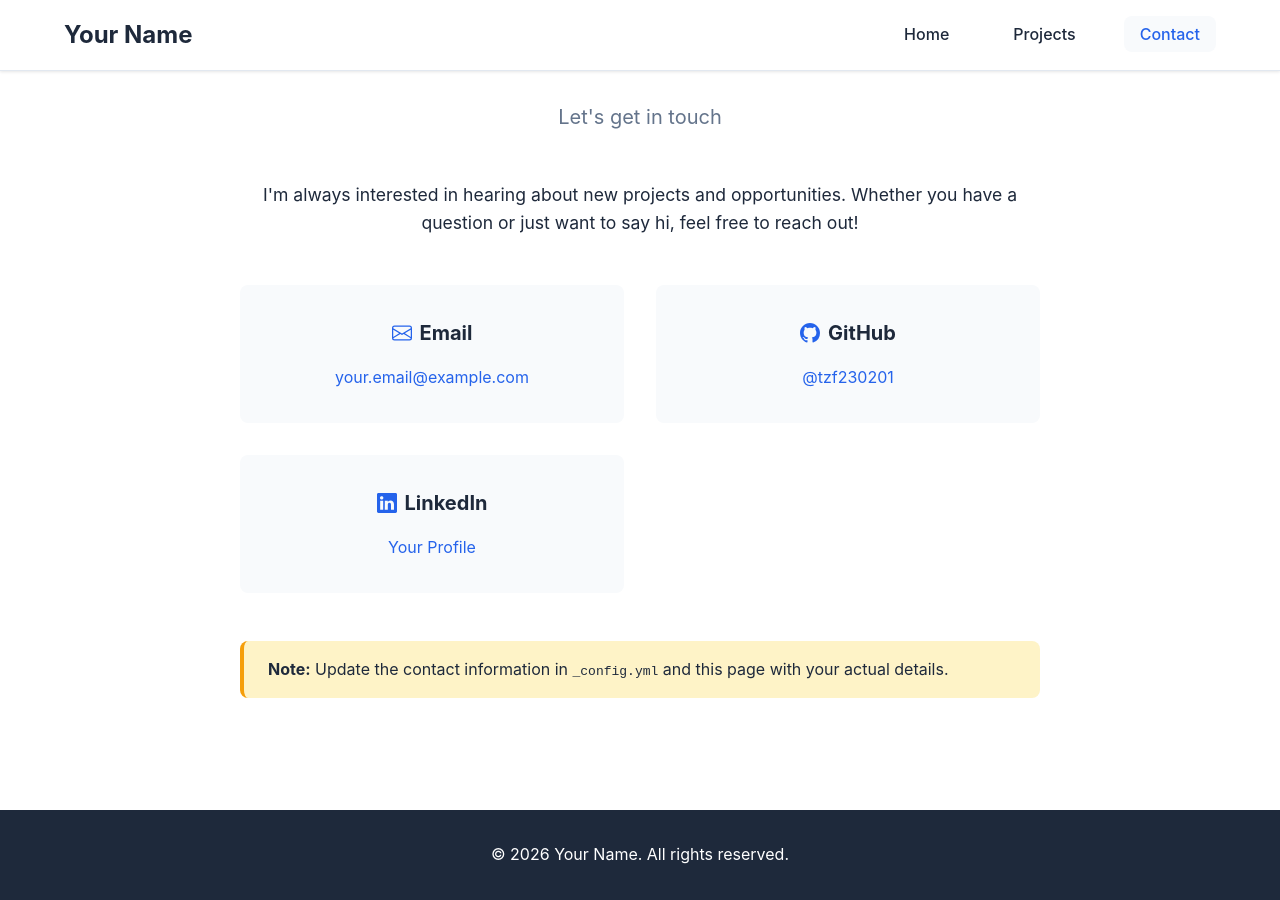
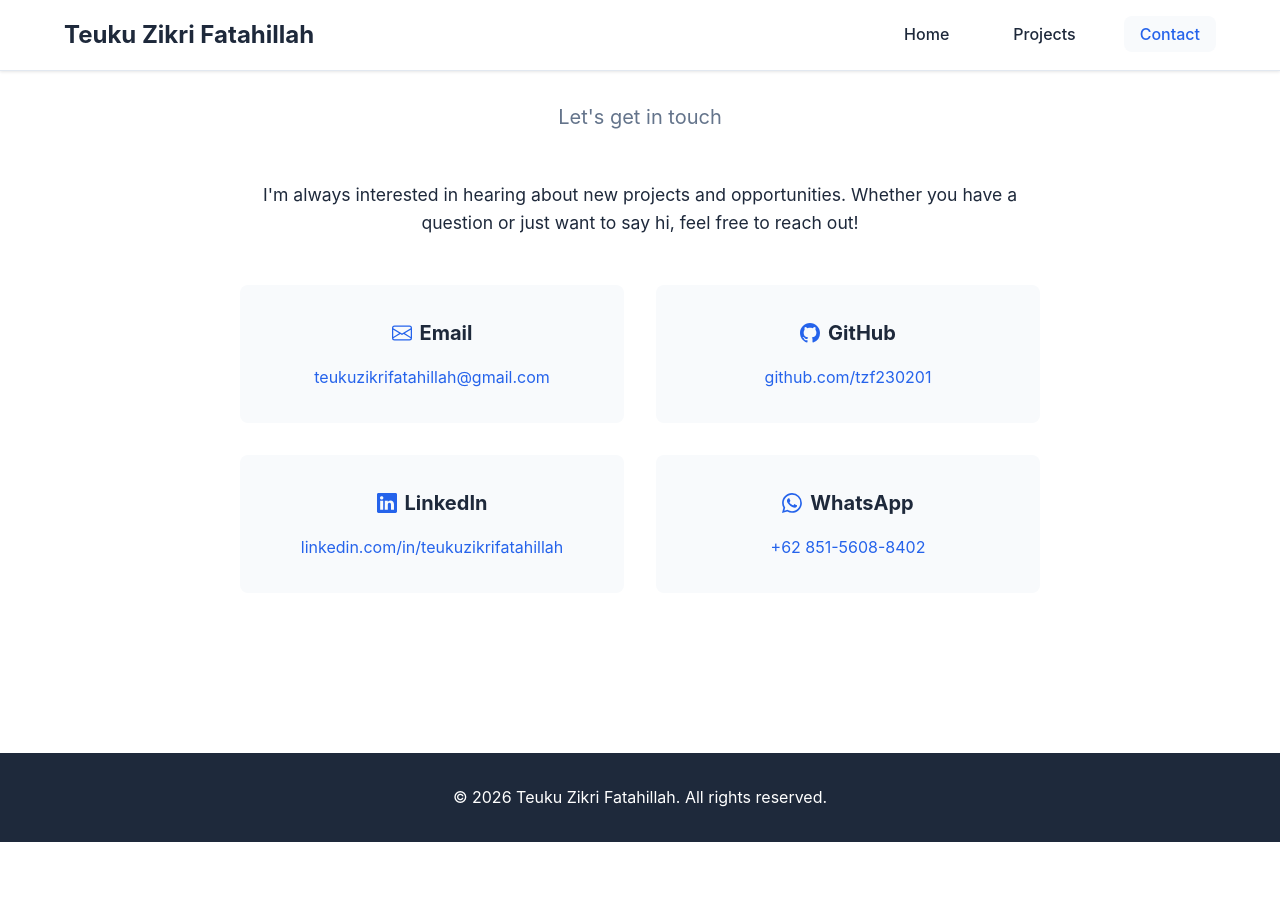
Before and after one commit to tzf230201/tzf230201.github.io, a Jekyll site: the page built from contact.md, in a window 1280 px wide and 900 px high, scrolled down 103 px. Built offline with Jekyll 4.4.1, drawn with Linux system fonts in a browser that asks for light colours; after the commit the page ends 945 px from its top, so only the background shows below that.

Commit message:
Update content with personal information

```diff
--- a/_config.yml
+++ b/_config.yml
@@ -1,8 +1,9 @@
 # Site settings
-title: Your Name
-email: your.email@example.com
+title: Teuku Zikri Fatahillah
+email: teukuzikrifatahillah@gmail.com
 description: >-
-  Personal website showcasing my projects and professional work.
+  A highly motivated robotics engineer with expertise in Embedded Systems,
+  Computer Vision, Electronics Design, ROS/ROS2, and FPGA development.
 baseurl: "" # the subpath of your site, e.g. /blog
 url: "https://tzf230201.github.io" # your site URL
 
--- a/contact.md
+++ b/contact.md
@@ -28,7 +28,7 @@ permalink: /contact/
                 </svg>
                 GitHub
             </h3>
-            <p><a href="https://github.com/tzf230201" target="_blank">@tzf230201</a></p>
+            <p><a href="https://github.com/tzf230201" target="_blank" rel="noopener noreferrer">github.com/tzf230201</a></p>
         </div>
 
         <div class="contact-method">
@@ -38,11 +38,17 @@ permalink: /contact/
                 </svg>
                 LinkedIn
             </h3>
-            <p><a href="https://linkedin.com/in/yourprofile" target="_blank">Your Profile</a></p>
+            <p><a href="https://linkedin.com/in/teukuzikrifatahillah" target="_blank" rel="noopener noreferrer">linkedin.com/in/teukuzikrifatahillah</a></p>
+        </div>
+
+        <div class="contact-method">
+            <h3>
+                <svg width="20" height="20" fill="currentColor" viewBox="0 0 16 16">
+                    <path d="M13.601 2.326A7.854 7.854 0 0 0 7.994 0C3.627 0 .068 3.558.064 7.926c0 1.399.366 2.76 1.057 3.965L0 16l4.204-1.102a7.933 7.933 0 0 0 3.79.965h.004c4.368 0 7.926-3.558 7.93-7.93A7.898 7.898 0 0 0 13.6 2.326zM7.994 14.521a6.573 6.573 0 0 1-3.356-.92l-.24-.144-2.494.654.666-2.433-.156-.251a6.56 6.56 0 0 1-1.007-3.505c0-3.626 2.957-6.584 6.591-6.584a6.56 6.56 0 0 1 4.66 1.931 6.557 6.557 0 0 1 1.928 4.66c-.004 3.639-2.961 6.592-6.592 6.592zm3.615-4.934c-.197-.099-1.17-.578-1.353-.646-.182-.065-.315-.099-.445.099-.133.197-.513.646-.627.775-.114.133-.232.148-.43.05-.197-.1-.836-.308-1.592-.985-.59-.525-.985-1.175-1.103-1.372-.114-.198-.011-.304.088-.403.087-.088.197-.232.296-.346.1-.114.133-.198.198-.33.065-.134.034-.248-.015-.347-.05-.099-.445-1.076-.612-1.47-.16-.389-.323-.335-.445-.34-.114-.007-.247-.007-.38-.007a.729.729 0 0 0-.529.247c-.182.198-.691.677-.691 1.654 0 .977.71 1.916.81 2.049.098.133 1.394 2.132 3.383 2.992.47.205.84.326 1.129.418.475.152.904.129 1.246.08.38-.058 1.171-.48 1.338-.943.164-.464.164-.86.114-.943-.049-.084-.182-.133-.38-.232z"/>
+                </svg>
+                WhatsApp
+            </h3>
+            <p><a href="https://wa.me/6285156088402" target="_blank" rel="noopener noreferrer">+62 851-5608-8402</a></p>
         </div>
     </div>
-
-    <div class="contact-note">
-        <p><strong>Note:</strong> Update the contact information in <code>_config.yml</code> and this page with your actual details.</p>
-    </div>
 </div>
```
Also changed, not shown: index.md (+5 -6 lines).
